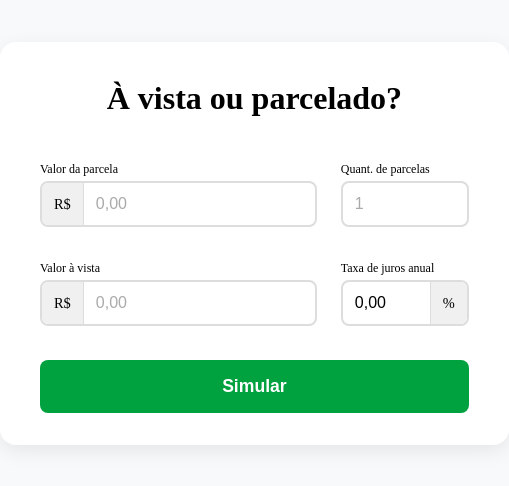
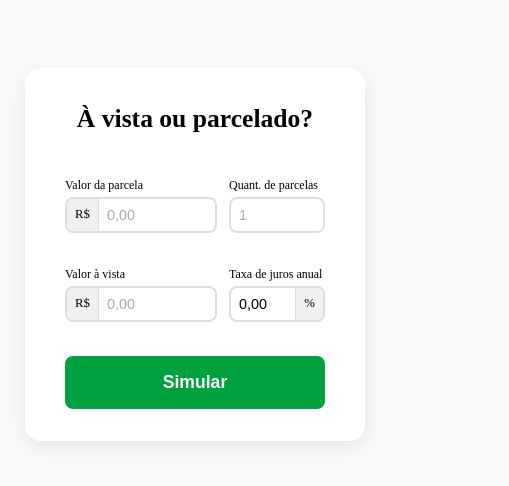
Before and after one commit to victorozoterio/cash-or-installments-calculator, a React (Vite) app: page / in a window 390 px wide. Shown: the top 486 px of the page, 509 px wide, since content can reach past the window. Built offline with nearby package versions, Linux system fonts and the light colour scheme; no server answers.

Commit message:
feat: adiciona responsividade

```diff
--- a/src/components/simulator-form/simulator-form.module.css
+++ b/src/components/simulator-form/simulator-form.module.css
@@ -23,7 +23,8 @@ body {
   gap: 2rem;
 
   max-width: 30rem;
-  margin: 5vh auto;
+  width: 85%;
+  margin: 8vh auto;
 }
 
 .simulator h1 {
@@ -94,6 +95,7 @@ body {
   align-items: center;
   justify-content: center;
   height: 100%;
+  white-space: nowrap;
 }
 
 .prefix {
@@ -110,8 +112,9 @@ body {
 
 .input-box input {
   flex: 1;
+  min-width: 0;
   border: none;
-  padding: 0.75rem 0.75rem;
+  padding: 0.75rem;
   font-size: 1rem;
   outline: none;
   background: transparent;
@@ -176,3 +179,29 @@ button:hover {
   line-height: 1.4;
   max-width: 36rem;
 }
+
+@media (max-width: 600px) {
+  .simulator h1 {
+    font-size: 1.6rem;
+  }
+
+  .row {
+    grid-template-columns: 9.5rem 6rem;
+    gap: 0.75rem;
+  }
+
+  .input-box input {
+    font-size: 0.9rem;
+    padding: 0.5rem 0.5rem;
+  }
+
+  .prefix,
+  .suffix {
+    padding: 0 0.5rem;
+    font-size: 0.8rem;
+  }
+
+  .error-container {
+    font-size: 0.55rem;
+  }
+}
```
